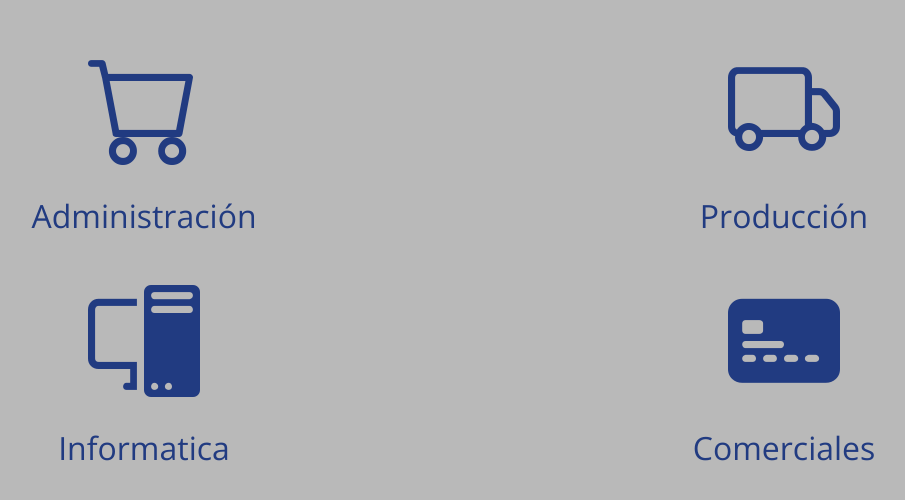
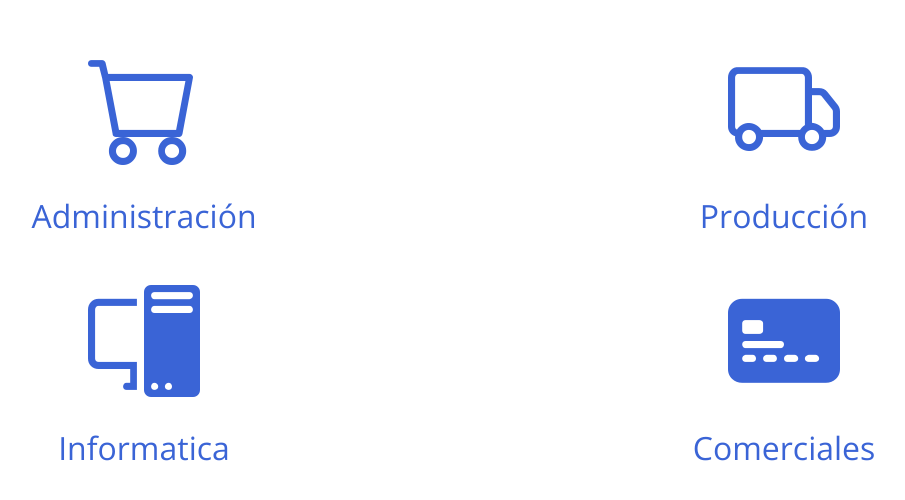
Before and after one commit to IkerRico/PC-Front, a Vue app: page / in a window 1280 px wide. Shown: the part 152-652 px from the top of the page, without its empty margins (176-1081 px from the left). Built offline with nearby package versions, Linux system fonts and the light colour scheme; what vue-sweetalert2, vue3-spinners would draw is missing.

Commit message:
empezamso vista de maderas

```diff
--- a/src/App.vue
+++ b/src/App.vue
@@ -20,7 +20,7 @@ body {
   height: 100%;
   margin: 0;
   padding: 0;
-  background-color: #929292;
+  background-color: white;
   font-family: 'Open Sans', sans-serif;
 }
 
--- a/src/components/NavbarAdministracion.vue
+++ b/src/components/NavbarAdministracion.vue
@@ -20,7 +20,7 @@ export default {
 </script>
 <style scoped>
 .nav-bar {
-  background-color: #213b81;
+  background-color: #3a64d6;
   height: 100vh;
   width: 8%;
   display: flex;
@@ -30,7 +30,7 @@ export default {
 }
 
 .nav-bar-element:hover {
-  background-color: #133080;
+  background-color: #3457b8;
   width: 100%;
 }
 </style>
--- a/src/components/NavbarProduccion.vue
+++ b/src/components/NavbarProduccion.vue
@@ -15,7 +15,7 @@ export default {
 </script>
 <style scoped>
 .nav-bar {
-  background-color: #213b81;
+  background-color: #3a64d6;
   height: 100vh;
   width: 8%;
   display: flex;
@@ -29,7 +29,7 @@ export default {
 }
 
 .nav-bar-element:hover {
-  background-color: #133080;
+  background-color: #3457b8;
   width: 100%;
 }
 </style>
--- a/src/stores/MaderasStore.js
+++ b/src/stores/MaderasStore.js
@@ -9,14 +9,16 @@ export const maderasStore = defineStore('maderasStore', {
       { id: 'rob', nombre: 'roble' },
       { id: 'cao', nombre: 'caoba' }
     ],
+    madera: ""
   }),
   actions: {
     async obtenerTodasLasMaderas() {
         const response = await axios.get(SERVER + '/maderas')
         this.maderas = response.data
     },
-    obtenerMaderaPorCodigo(id) {
-      return this.maderas.find((madera) => madera.id == id)
+    async obtenerMaderaPorCodigo(id) {
+      const response = await axios.get(SERVER + '/maderas/' + id)
+      this.madera = response.data
     }
   }
 })
--- a/src/views/Administracion/Articulos/ComposicionDeArticulos/Maderas/maderasMain.vue
+++ b/src/views/Administracion/Articulos/ComposicionDeArticulos/Maderas/maderasMain.vue
@@ -78,7 +78,7 @@ export default {
 
 <style scoped>
 .contenedor {
-  background-color: #b9b9b9;
+  background-color: white;
   border-color: #fff;
 }
 </style>
--- a/src/views/Administracion/Articulos/ComposicionDeArticulos/Maderas/verMaderas.vue
+++ b/src/views/Administracion/Articulos/ComposicionDeArticulos/Maderas/verMaderas.vue
@@ -1,15 +1,83 @@
 <script>
+import NavbarAdministracion from "@/components/NavbarAdministracion.vue";
+import TituloDeMenu from "@/components/TituloDeMenu.vue";
+
+import { mapActions, mapState } from "pinia";
+
 import { maderasStore } from "@/stores/MaderasStore.js";
-import { mapActions } from 'pinia'
+
+import MainLoader from "@/components/MainLoader.vue";
 
 export default {
   props: {
     id: String
   },
+  components: {
+    NavbarAdministracion,
+    TituloDeMenu,
+    MainLoader
+  },
+  data() {
+    return {
+      cargarLoader: true,
+      idMadera: null,
+      tituloMadera: "",
+    };
+  },
   methods: {
-    ...mapActions(maderasStore, ['obtenerTodosLosArticulos'])
+    ...mapActions(maderasStore, ['obtenerMaderaPorCodigo'])
+  },
+  computed: {
+    ...mapState(maderasStore, {
+      madera: "madera",
+    }),
+  },
+  mounted() {
+  this.idMadera = this.$route.params.id;
+  this.cargarLoader = true
+  this.obtenerMaderaPorCodigo(this.idMadera).then(() => {
+    this.tituloMadera = "Madera " + this.madera.nombre;
+  }).catch((error) => {
+    console.error("Error al obtener la madera:", error);
+    this.tituloMadera = "Error al cargar";
+  });
+  this.cargarLoader = false
+},
+watch: {
+  madera(newMadera) {
+    if (newMadera) {
+      this.tituloMadera = newMadera.nombre;
+    }
   }
 }
+
+}
 </script>
-<template><h1>Madera X</h1></template>
-<style scoped></style>
+<template>
+  <div class="contenedor row p-0 m-0 h-100">
+    <NavbarAdministracion></NavbarAdministracion>
+    <div class="col mt-3">
+      <MainLoader v-show="this.cargarLoader"></MainLoader>
+      <TituloDeMenu :titulo="this.tituloMadera"></TituloDeMenu>
+      <div class="campos-principales row mt-2">
+        <div class="col-2 mb-1 d-flex align-items-center">
+          <label for="id" class="col-form-label me-2">ID:</label>
+          <input class="form-control input-equal" id="id" type="text" placeholder="ID" v-model="this.madera.id">
+        </div>
+        <div class="col-4 mb-1 d-flex align-items-center">
+          <label for="nombre" class="col-form-label me-2">Nombre:</label>
+          <input class="form-control input-equal" id="nombre" type="text" placeholder="Nombre" v-model="this.madera.nombre">
+        </div>
+      </div>
+    </div>
+  </div>
+</template>
+<style scoped>
+.input-equal {
+  flex: 1;
+  max-width: 250px;
+}
+.campos-principales {
+  max-width: 800px;
+}
+</style>
--- a/src/views/Administracion/Articulos/composicionArticulosMain.vue
+++ b/src/views/Administracion/Articulos/composicionArticulosMain.vue
@@ -39,7 +39,7 @@ export default {
 <style scoped>
 .contenedor {
   height: 100vh;
-  background-color: #b9b9b9;
+  background-color: white;
   border-color: #fff;
 }
 .router-link {
--- a/src/views/Administracion/Articulos/gestionArticulosMain.vue
+++ b/src/views/Administracion/Articulos/gestionArticulosMain.vue
@@ -39,7 +39,7 @@ export default {
 <style scoped>
 .contenedor {
   height: 100vh;
-  background-color: #b9b9b9;
+  background-color: white;
   border-color: #fff;
 }
 .router-link {
--- a/src/views/Administracion/Pedidos/pedidosHomeView.vue
+++ b/src/views/Administracion/Pedidos/pedidosHomeView.vue
@@ -20,7 +20,7 @@ export default {
 <style scoped>
 .contenedor {
   height: 100vh;
-  background-color: #b9b9b9;
+  background-color: white;
   border-color: #fff;
 }
 
--- a/src/views/Administracion/administracionHomeView.vue
+++ b/src/views/Administracion/administracionHomeView.vue
@@ -33,7 +33,7 @@ export default {
 <style scoped>
 .contenedor {
   height: 100vh;
-  background-color: #b9b9b9;
+  background-color: white;
   border-color: #fff;
 }
 
--- a/src/views/Produccion/produccionHomeView.vue
+++ b/src/views/Produccion/produccionHomeView.vue
@@ -23,7 +23,7 @@ export default {
 <style scoped>
 .contenedor {
   height: 100vh;
-  background-color: #b9b9b9;
+  background-color: white;
   border-color: #fff;
 }
 </style>
--- a/src/views/homeView.vue
+++ b/src/views/homeView.vue
@@ -70,7 +70,7 @@ body {
   justify-content: center;
   align-items: center;
   height: 100vh;
-  background-color: #b9b9b9;
+  background-color: white;
 }
 
 .buttons-section {
@@ -98,12 +98,12 @@ body {
 
 .button-selector i {
   font-size: 7rem;
-  color: #213b81;
+  color: #3a64d6;
 }
 
 .button-selector span {
   font-size: 2rem;
-  color: #213b81;
+  color: #3a64d6;
 }
 
 .icon-lg {
```
